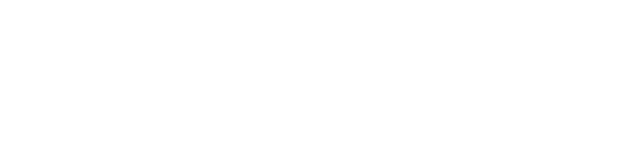
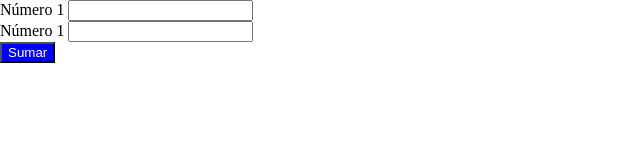
Before and after one commit to root-10/learning_git, a plain HTML site: page index.html in a window 1280 px wide. Shown: the whole page, without its empty margins (0-640 px from the left). Drawn offline with Linux system fonts and the light colour scheme.

Commit message:
Ejemplo suma

```diff
--- a/app.js
+++ b/app.js
@@ -1 +1,8 @@
 console.log('Hola mundo');
+
+let numone = document.getElementById('numberone');
+let numtwo = document.getElementById('numbertwo');
+
+const sumar = () => {
+  console.log(Number(numone.value) + Number(numtwo.value));
+}
--- a/index.html
+++ b/index.html
@@ -4,9 +4,17 @@
     <meta charset="UTF-8">
     <meta http-equiv="X-UA-Compatible" content="IE=edge">
     <meta name="viewport" content="width=device-width, initial-scale=1.0">
+    <link rel="stylesheet" href="style.css">
+    <script defer src="app.js"></script>
     <title>Document</title>
 </head>
 <body>
-
+    <label for="">Número 1</label>
+    <input type="text" id="numberone">
+    <br>
+    <label for="">Número 1</label>
+    <input type="text" id="numbertwo">
+    <br>
+    <button onclick="sumar()">Sumar</button>
 </body>
 </html>
--- a/style.css
+++ b/style.css
@@ -8,3 +8,7 @@ html, body {
 .flex {
   display: flex;
 }
+button {
+  background: blue;
+  color: white;
+}
```
